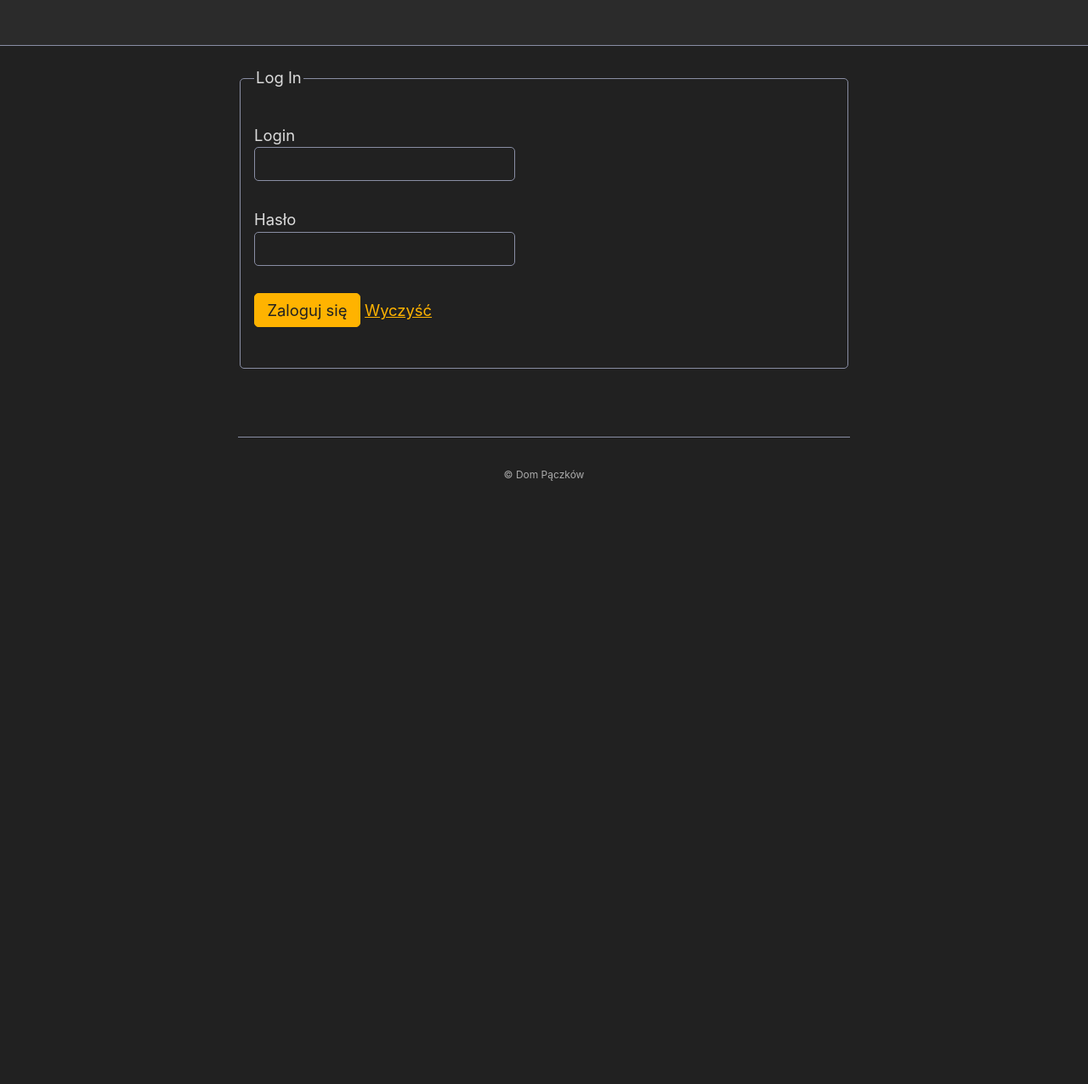
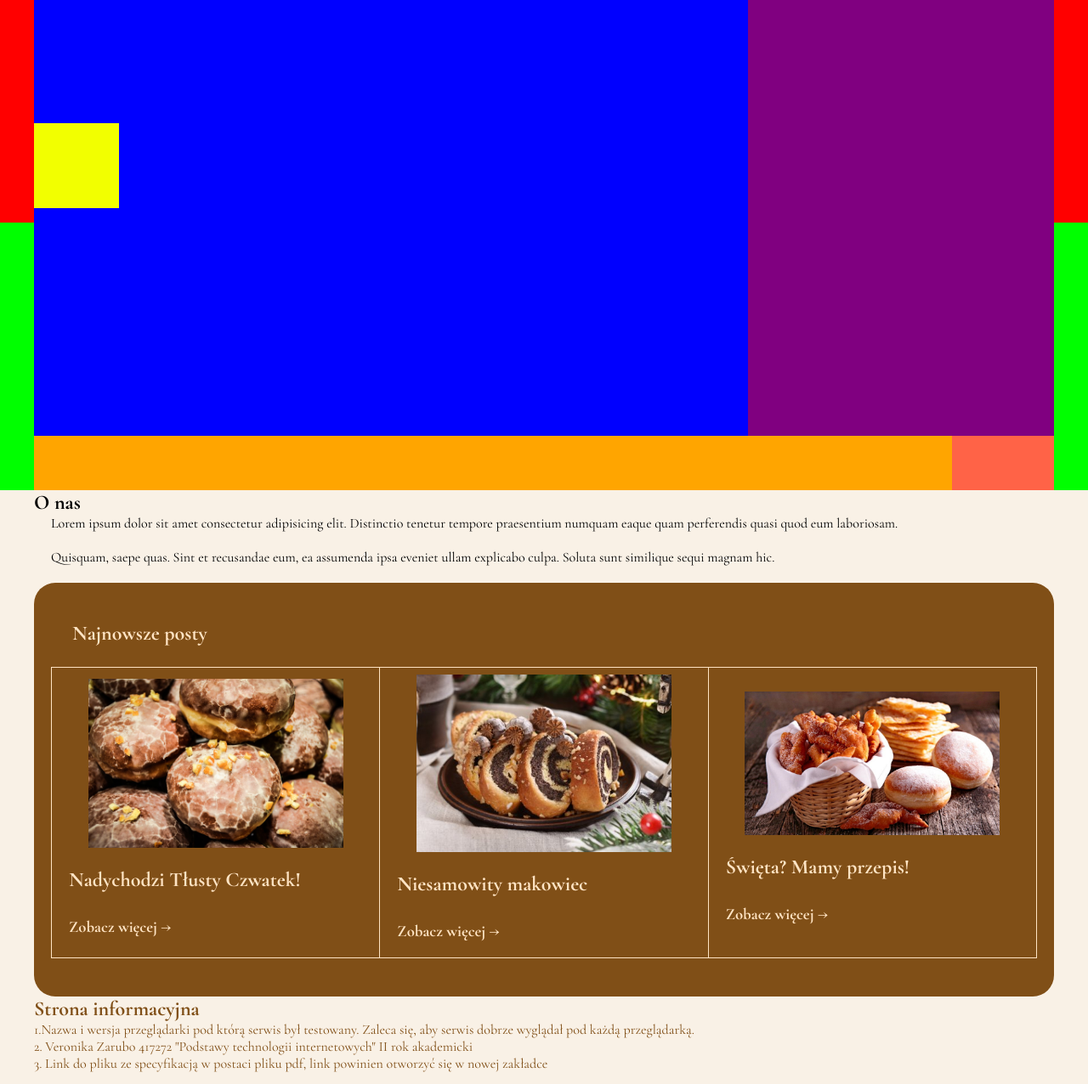
Before and after one commit to VeronikaZarubo/frontend-recipes-web-service, a plain HTML site: page index.html in a window 1280 px wide. Shown: the part 123-1399 px from the top of the page at 85% size. Before the commit the page ends 800 px from the top, so only its background shows below. Drawn offline with nearby package versions, Linux system fonts and the light colour scheme.

Commit message:
After consultation changes

```diff
--- /dev/null
+++ b/accout.css
@@ -0,0 +1,87 @@
+/* Add animation (Chrome, Safari, Opera) */
+@-webkit-keyframes example {
+    from {top:-100px;opacity: 0;}
+    to {top:0px;opacity:1;}
+  }
+
+  /* Add animation (Standard syntax) */
+  @keyframes example {
+    from {top:-100px;opacity: 0;}
+    to {top:0px;opacity:1;}
+  }
+
+  /* The modal's background */
+  .modal {
+    display: none;
+    position: fixed;
+    left: 0;
+    top: 0;
+    width: 100%;
+    height: 100%;
+    overflow: auto;
+    background-color: rgb(0, 0, 0);
+    background-color: rgba(0, 0, 0, 0.4);
+  }
+
+  /* Display the modal when targeted */
+  .modal:target {
+    display: table;
+    position: absolute;
+  }
+
+  /* The modal box */
+  .modal-dialog {
+    display: table-cell;
+    vertical-align: middle;
+  }
+
+  /* The modal's content */
+  .modal-dialog .modal-content {
+    margin: auto;
+    background-color: #f3f3f3;
+    position: relative;
+    padding: 0;
+    outline: 0;
+    border: 1px #777 solid;
+    text-align: justify;
+    width: 80%;
+    box-shadow: 0 4px 8px 0 rgba(0, 0, 0, 0.2), 0 6px 20px 0 rgba(0, 0, 0, 0.19);
+
+    /* Add animation */
+    -webkit-animation-name: example; /* Chrome, Safari, Opera */
+    -webkit-animation-duration: 0.5s; /* Chrome, Safari, Opera */
+    animation-name: example;
+    animation-duration: 0.5s;
+  }
+
+  /* The button used to close the modal */
+  .closebtn {
+    text-decoration: none;
+    float: right;
+    font-size: 35px;
+    font-weight: bold;
+    color: #fff;
+  }
+
+  .closebtn:hover,
+  .closebtn:focus {
+    color: #000;
+    text-decoration: none;
+    cursor: pointer;
+  }
+
+  /* .container {
+    padding: 2px 16px;
+  }
+
+  header {
+    background-color: #5cb85c;
+    font-size: 25px;
+    color: white;
+  }
+
+  footer {
+    background-color: #5cb85c;
+    font-size: 20px;
+    color: white;
+  } */
--- a/index.html
+++ b/index.html
@@ -3,39 +3,128 @@
     <head>
         <meta charset="UTF-8">
         <meta name="viewport" content="width=device-width, initial-scale=1.0">
-        <title>Pączkarnia</title>
-        <link rel="stylesheet" href="style.css">
+        <title>Dom Pączków</title>
+
+        <link href="https://fonts.googleapis.com/css2?family=Kalam:wght@300;400;700&family=Montserrat:ital,wght@0,100..900;1,100..900&family=Roboto:ital,wght@0,100;0,300;0,400;0,500;0,700;0,900;1,100;1,300;1,400;1,500;1,700;1,900&family=Ubuntu:ital,wght@0,300;0,400;0,500;0,700;1,300;1,400;1,500;1,700&display=swap" rel="stylesheet">
+
+        <link rel="stylesheet" href="https://fonts.googleapis.com/css2?family=Cormorant+Garamond:ital,wght@0,300;0,400;0,500;0,600;0,700;1,300;1,400;1,500;1,600;1,700&display=swap">
+        <link rel="stylesheet" href="layout.css">
+        <link rel="stylesheet" href="section-1.css">
+        <link rel="stylesheet" href="section-2.css">
+
+
         <link rel="icon" href="Images/icon.ico" type="image/x-icon"/>
     </head>
 <body>
-    <header>
-        <h2><a href="menu.html">Dom Pączków</a></h2>
-        <nav>
+    <main>
+        <div class="navbar-outer">
+            <div class="navbar">
+                <a href="index.html"><div class="navbar-logo"></div></a>
+                <div class="navbar-links">
+                    <ul class="navbar-links-list">
+                        <li class="navbar-links-list-item">
+                            <a href="#home" class="primary">Home</a>
+                        </li>
+                        <li class="navbar-links-list-item">
+                            <a href="#posty" class="primary">Posty</a>
+                        </li>
+                        <li class="navbar-links-list-item">
+                            <a href="#info" class="primary">Strona informacyjna</a>
+                        </li>
+                        <li class="navbar-links-list-item">
+                            <a href="#contact" class="primary">Kontakt</a>
+                        </li>
+                    </ul>
+                </div>
+                <a href="profile.html"><div class="navbar-profile-button"></div></a>
+                <a href="login.html"><div class="navbar-cart-button"></div></a>
+            </div>
+        </div>
 
-        </nav>
-    </header>
+        <div id="home" class="section-2">
+            <div class ="section-2-inner">
+                <div class="section-2-container">
+                    <div class="section-2-left-img"></div>
+                    <div class="section-2-right-img-wrapper">
+                        <div class="section-2-right-img"></div>
+                    </div>
+                </div>
+                <div class="section-2-buttons">
+                    <div class="section-2-button-prev"></div>
+                    <div class="section-2-button-next"></div>
+                </div>
+            </div>
+        </div>
 
-    <main>
-        <form action="/login">
+        <section id="about-us" class="wrapper">
+            <h2>O nas</h2>
+            <p>Lorem ipsum dolor sit amet consectetur adipisicing elit. Distinctio tenetur tempore praesentium numquam eaque quam perferendis quasi quod eum laboriosam.</p>
+            <p>Quisquam, saepe quas. Sint et recusandae eum, ea assumenda ipsa eveniet ullam explicabo culpa. Soluta sunt similique sequi magnam hic.</p>
+        </section>
 
-            <fieldset>
-                <legend>Log In</legend>
-                <p>
-                    <label for ="login_id">Login</label>
-                    <input type="text" name="login" id = "login_id">
+        <section id="posty" class="wrapper">
+            <div class="posty">
+                <h1 style="color:bisque; margin: 25px;">Najnowsze posty</h1>
+                <table style="width:100%; margin-bottom: 25px;;">
+                    <tr style="color:bisque">
+                    <th>
+                        <img src="Images/paczki2.jpg" alt="post-image" style="width: 100%; max-width: 300px;">
+                        <h2>Nadychodzi Tłusty Czwatek!</h2>
+                        <h3>Zobacz więcej &rarr;</h3>
+                    </th>
+                    <th>
+                        <img src="Images/makowiec1.jpg" alt="post-image"  style="width: 100%; max-width: 300px;">
+                        <h2>Niesamowity makowiec</h2>
+                        <h3>Zobacz więcej &rarr;</h3>
+                    </th>
+                    <th>
+                        <img src="Images/tlusy-czwartek.jpeg" alt="post-image" style="width: 100%; max-width: 300px;">
+                        <h2>Święta? Mamy przepis!</h2>
+                        <h3>Zobacz więcej &rarr;</h3>
+                    </th>
+                    </tr>
+                </table>
+            </div>
+        </section>
+
+        <section id="info" class="wrapper">
+            <h2 style="color: #804f17;">Strona informacyjna</h2>
+                <p style="color: #804f17;">
+                    1.Nazwa i wersja przeglądarki pod którą serwis był testowany. Zaleca się, aby serwis dobrze wyglądał pod każdą przeglądarką.
+                    <br>
+                    2. Veronika Zarubo 417272 "Podstawy technologii internetowych" II rok akademicki
+                    <br>
+                    3. Link do pliku ze specyfikacją w postaci pliku pdf, link powinien otworzyć się w nowej zakładce</p>
                 </p>
-                <p>
-                    <label for ="password_id">Hasło</label>
-                    <input type="password" name="password" id = "password_id">
-                </p>
-                <p>
-                    <a href="menu.html"><input type="button" value="Zaloguj się"></a>
+        </section>
 
-                    <a href="index.html">Wyczyść</a>
-                </p>
+        <section class="parallax"></section>
 
-              </fieldset>
-        </form>
+        <section id="contact" class="wrapper">
+            <div class="container">
+                <h2 style="color:bisque;">Skontaktuj się z nami!</h2>
+                <br>
+            <form action="/action_page.php" style="color:bisque;">
+                <label for="fname">Imię</label>
+                <input type="text" id="fname" name="firstname" placeholder="Your name..">
+
+                <label for="lname">Nazwisko</label>
+                <input type="text" id="lname" name="lastname" placeholder="Your last name..">
+
+                <label for="kraj">Kraj</label>
+                <select id="kraj" name="kraj">
+                <option value="polska">Polska</option>
+                <option value="inny-kraj">Inny kraj</option>
+                </select>
+
+                <label for="subject">Subject</label>
+                <textarea id="subject" name="subject" placeholder="Write something.." style="height:200px"></textarea>
+
+                <input type="submit" value="Submit">
+            </form>
+            </div>
+        </section>
+        <br>
     </main>
 
     <footer>
--- a/layout.css
+++ b/layout.css
@@ -15,20 +15,22 @@ body{
 
 .wrapper{
     margin: 0 auto;
-    width: 1000px;
+    width: 100%;
     max-width: 1200px;
 }
 
 section{
-    scroll-margin-top:80px;
-    /*height: 300px;
-    background: #e5a0a0;*/
+    scroll-margin-top:140px;
+
+    margin-bottom: 100px;
+    /* height: 300px;
+    background: #e5a0a0;   */
 }
 
-section h2{
-    /*margin: 120px;*/
+/* section h2{
+    margin-top: 120px;
     text-align: center;
-}
+} */
 
 #about-us p{
     margin-bottom: 20px;
@@ -39,47 +41,32 @@ section h2{
     color:#804f17;
 }
 
-.home{
-    text-align: left;
-    scroll-margin-top:80px;
-    height: 500px;
-    margin-top: 140px;
 
-    background: #e6c8c8;
-
-    margin: 120px
+.posty{
+  background-color: #804f17;
+  padding: 20px;
+  border-radius: 25px;
 }
 
-.home-text{
-    height: 300px;
-    background: #b1c1ed;
-
-    padding-left: 16px;
-    order: 1;
-
-    display: flex;
-    flex-direction: row;
-    justify-content: flex-end;
-    align-items: stretch;
-
-    text-align: left;
+.posty h2{
+  text-align: left;
+  padding: 10px 20px 20px;
 }
 
-.home-start-image{
-    height: 300px;
-    background: #b8edb1;
-    margin-left: 50%;
-    margin-right: 50px;
-    /*clip-path: polygon(8% 90%, 0 70%, 0 35%, 8% 14%, 22% 0, 80% 0, 92% 13%, 100% 36%, 100% 69%, 92% 89%, 80% 100%, 20% 100%);*/
-    border-radius: 50px / 15px;
-    padding: 20px;
-    border: 5px solid #e6f789;
+.posty h3{
+  text-align: left;
+  padding: 10px 20px 20px;
+}
 
+table img {
+  margin: 8px -16px;
+  object-fit: cover;
+}
 
-    background-image: url(./Images/paczki2.jpg);
-
-    padding-left: 16px;
-    order: 1;
+table, th, td {
+  border:1px solid bisque;
+  border-collapse: collapse;
+  table-layout: fixed ;
 
 }
 
@@ -107,10 +94,15 @@ input[type=text], select, textarea {
     background-color: #f9f1e6;
   }
 
-  .container {
-    border-radius: 5px;
+  .container{
+    /* border-radius: 5px; */
     background-color: #804f17;
     padding: 20px;
+    border-radius: 25px;
+  }
+
+  .container h2{
+    margin-top: 30px;
   }
 
 footer{
--- /dev/null
+++ b/section-2.css
@@ -0,0 +1,72 @@
+.section-2{
+    width: 100vw;
+    height:700px;
+    display: flex;
+    flex-direction: row;
+    justify-content: center;
+    align-items: stretch;
+    background: linear-gradient(
+        to bottom,
+        #ff0000 0%,
+        #ff0000 55%,
+        #00ff00 55%,
+        #00ff00 100%
+    );
+}
+
+.section-2-inner{
+    width: 1200px;
+    background: magenta;
+    display: flex;
+    flex-direction: column;
+    justify-content: flex-start;
+    align-items: stretch;
+}
+
+.section-2-container{
+    flex: 10;
+    background:purple;
+    display: flex;
+    flex-direction: row;
+    justify-content: flex-start;
+    align-items: center;
+    position: relative;
+}
+
+.section-2-buttons{
+    flex: 1;
+    background:orange;
+    display: flex;
+    flex-direction: row;
+    justify-content: flex-end;
+    align-items: stretch;
+}
+
+.section-2-button-prev,
+.section-2-button-next{
+    background:tomato;
+    width: 60px;
+}
+
+.section-2-left-img{
+    height: 100%;
+    width: 70%;
+    background: blue;
+}
+
+.section-2-right-img-wrapper{
+    position: absolute;
+    height: 100%;
+    width:100%
+    background transparent;
+    display: flex;
+    flex-direction: column;
+    justify-content:center;
+    align-items: flex-end;
+}
+
+.section-2-right-img{
+    background: rgb(242, 255, 0);
+    width: 100px;
+    height: 100px;
+}
```
Also changed, not shown: login.html (added, +45 -0 lines), menu.html (deleted, +0 -114 lines), profile.html (added, +75 -0 lines), Images/makowiec1.jpg (added), Images/paczki1.webp (deleted), Images/paczki3.avif (deleted), Images/paczki5.jpg (added), Images/paczki6.jpg (added), Images/tlusy-czwartek.jpeg (added).
